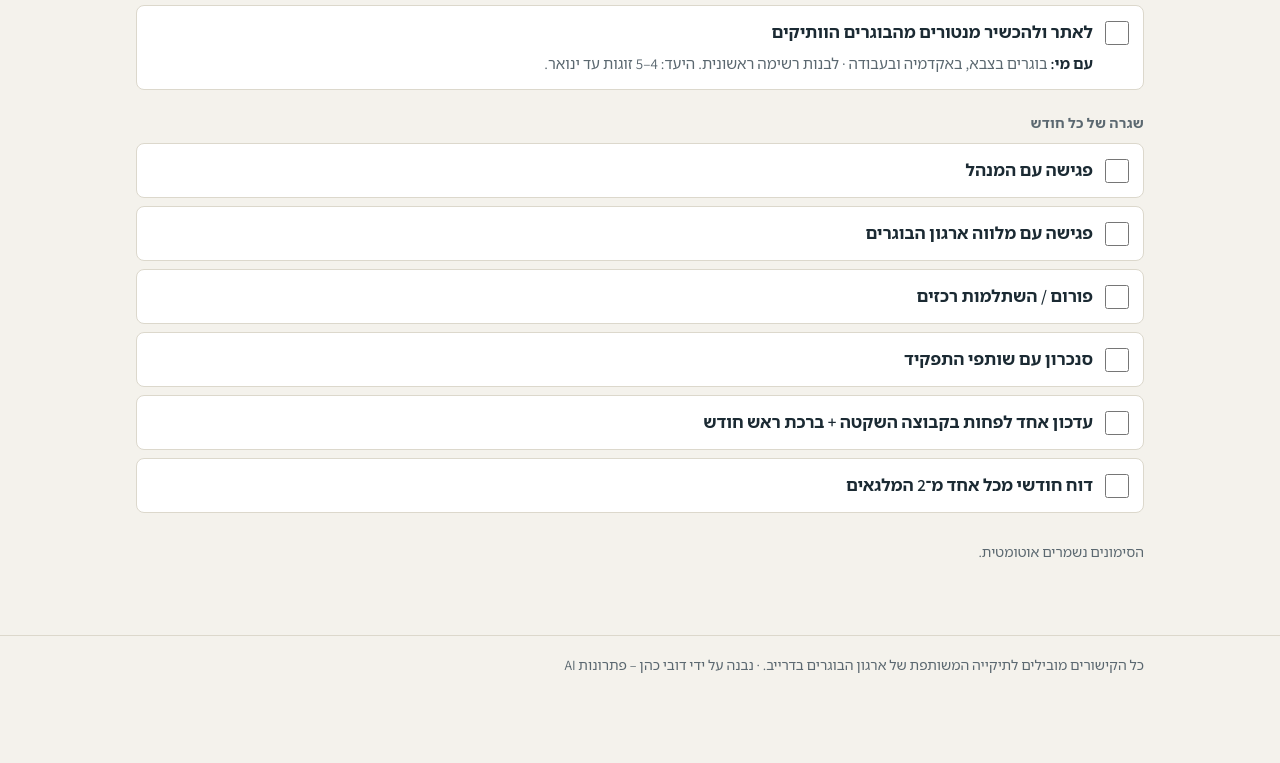
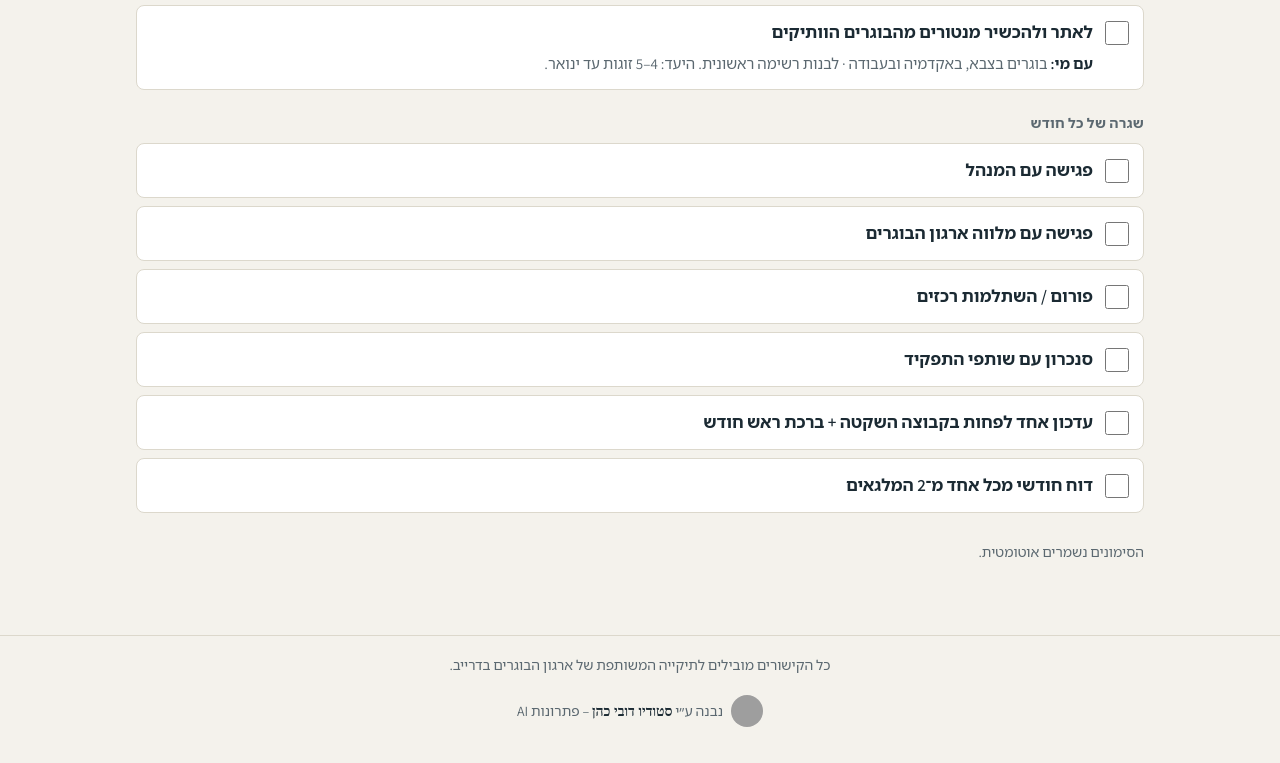
Before and after one commit to ddmc86-dotcom/ogen, a plain HTML site: page index.html in a window 1280 px wide. Shown: the part 1430-2193 px from the top of the page. Before the commit the page ends 2135 px from the top, so only its background shows below. Drawn offline with Linux system fonts and the light colour scheme; grey boxes are pictures that could not be loaded; a web font is replaced by a local one.

Commit message:
Add files via upload

```diff
--- a/index.html
+++ b/index.html
@@ -89,6 +89,12 @@ th{background:var(--soft);font-size:15px}
 .status button[aria-pressed="true"][data-v="2"]{background:var(--ok);color:#fff;border-color:var(--ok)}
 .save{font-size:14px;color:var(--muted);margin-top:28px}
 footer{border-top:1px solid var(--line);color:var(--muted);font-size:14px;padding:18px 0 28px}
+.drive-note{margin:0 0 10px;text-align:center}
+.foot{display:flex;flex-direction:column;align-items:center;gap:8px}
+.foot a{display:inline-flex;align-items:center;justify-content:center;gap:8px;flex-wrap:wrap;color:inherit;text-decoration:none;padding:8px 12px;border-radius:999px;min-height:44px}
+.foot a:hover{background:var(--soft)}
+.foot img{border-radius:50%;flex:none}
+.foot .studio{font-family:var(--display);color:var(--ink);font-weight:700}
 @media (prefers-reduced-motion: no-preference){.bar i{transition:width .3s ease}}
 @media (max-width:480px){body{font-size:16px} .task{padding:12px}}
 </style>
@@ -111,7 +117,7 @@ footer{border-top:1px solid var(--line);color:var(--muted);font-size:14px;paddin
   </div>
 </header>
 <main class="wrap" id="app" aria-live="polite"></main>
-<footer><div class="wrap">כל הקישורים מובילים לתיקייה המשותפת של ארגון הבוגרים בדרייב. · נבנה על ידי דובי כהן – פתרונות AI</div></footer>
+<footer><div class="wrap"><p class="drive-note">כל הקישורים מובילים לתיקייה המשותפת של ארגון הבוגרים בדרייב.</p><div class="foot"><a href="https://dubi-ai-studio.pages.dev/" target="_blank" rel="noopener"><img src="https://dubi-ai-studio.pages.dev/media/dubi-icon-88.png" alt="" width="32" height="32" onerror="this.remove()"><span>נבנה ע״י <b class="studio">סטודיו דובי כהן</b> – פתרונות AI</span></a></div></div></footer>
 
 <script>
 /*@@STATE*/window.__STATE = {"done":{},"goals":{},"t":0};/*@@END*/
```
